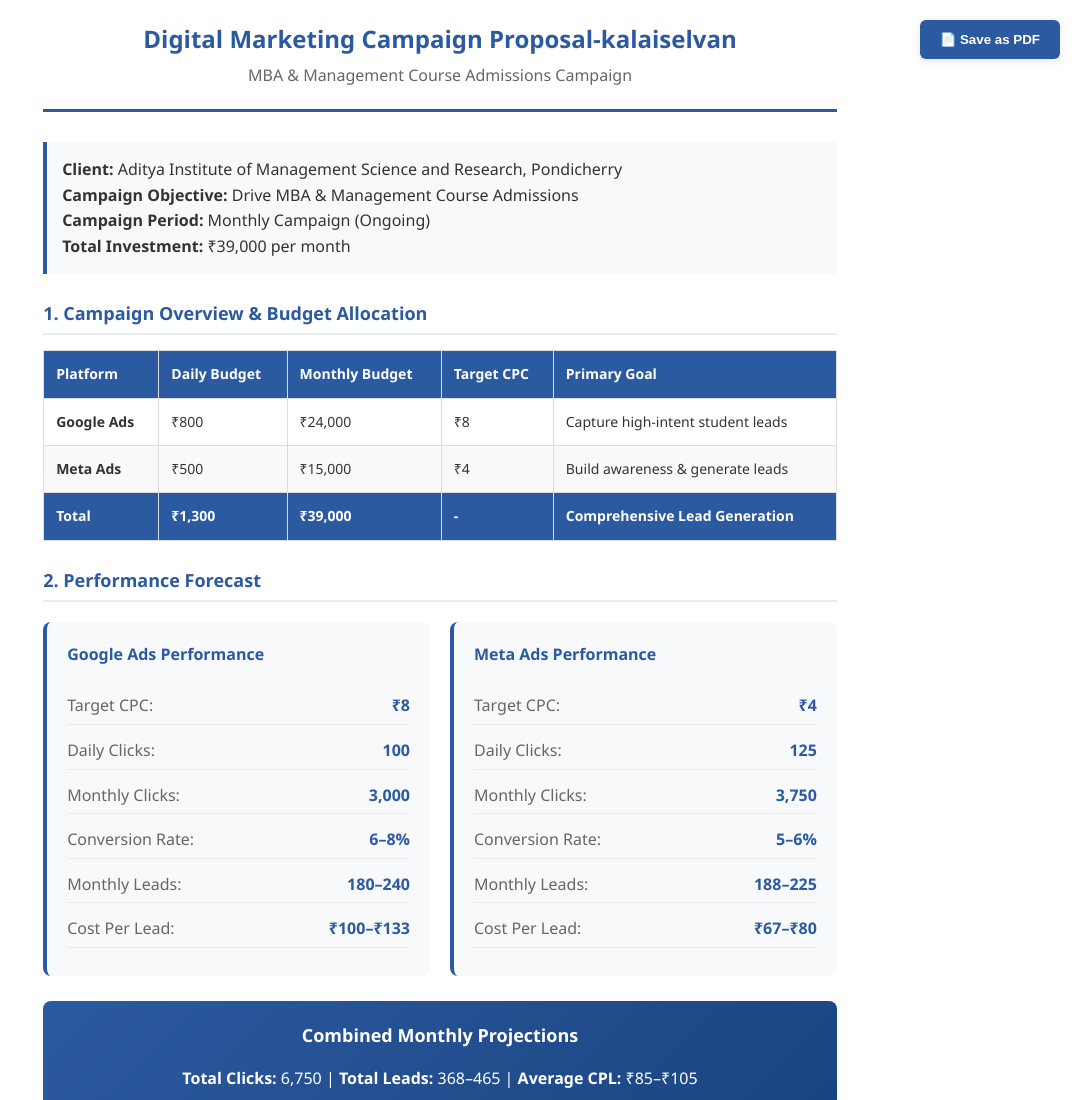
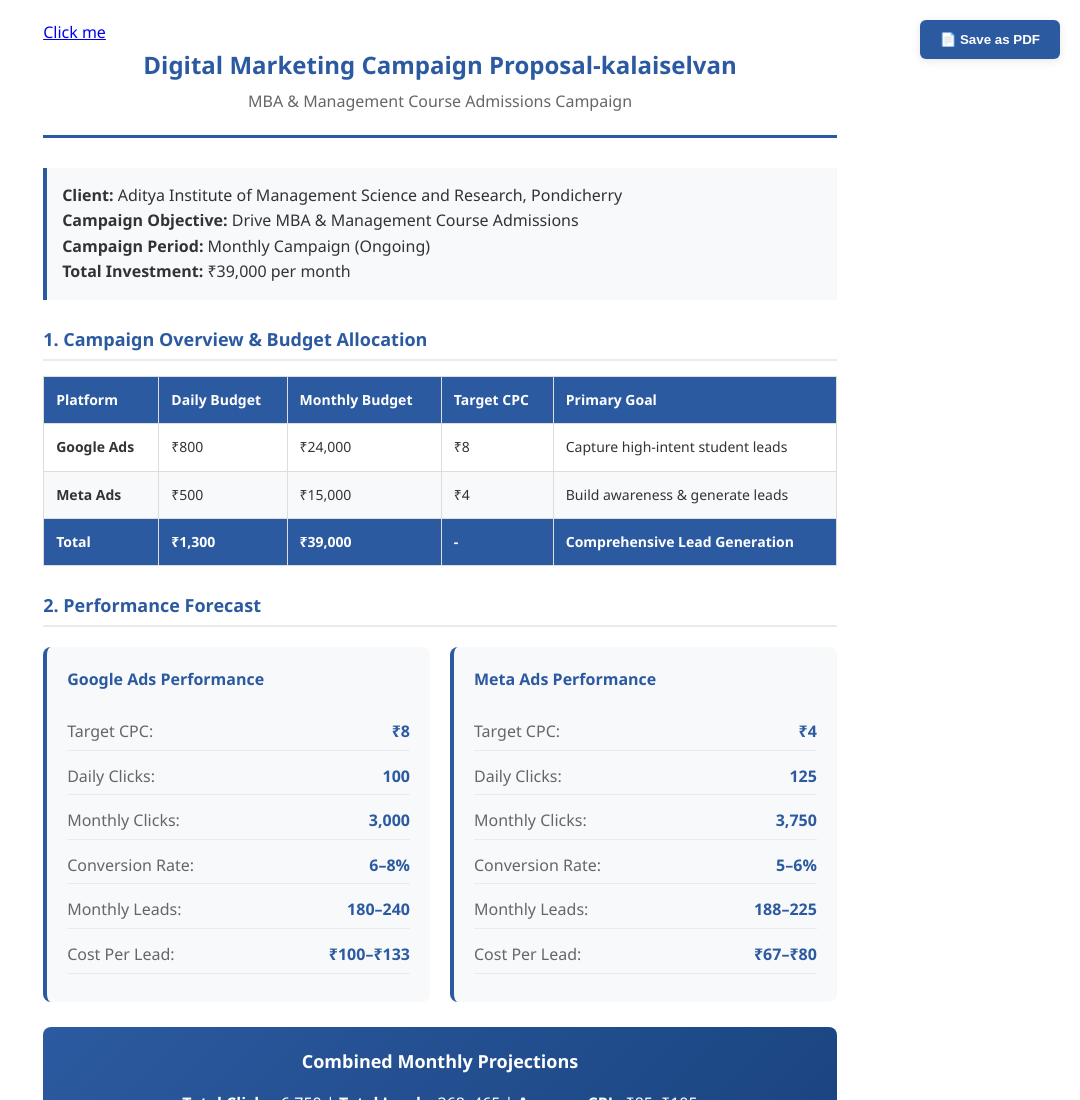
Before and after one commit to kalaiselvan37/sample, a plain HTML site: page index.html in a window 1280 px wide. Shown: the top 1100 px of the page, without its empty margins (200-1280 px from the left). Drawn offline with Linux system fonts and the light colour scheme.

Commit message:
Update index.html

```diff
--- a/index.html
+++ b/index.html
@@ -229,6 +229,7 @@
 </head>
 <body>
     <button class="print-button" onclick="window.print()">📄 Save as PDF</button>
+    <a href="/Untitled - Copy">Click me</a>
 
 
     <div class="header">
@@ -425,4 +426,5 @@
         <p><strong>Prepared for:</strong> Aditya Institute of Management Science and Research, Pondicherry</p>
     </div>
 </body>
+
 </html>
```
